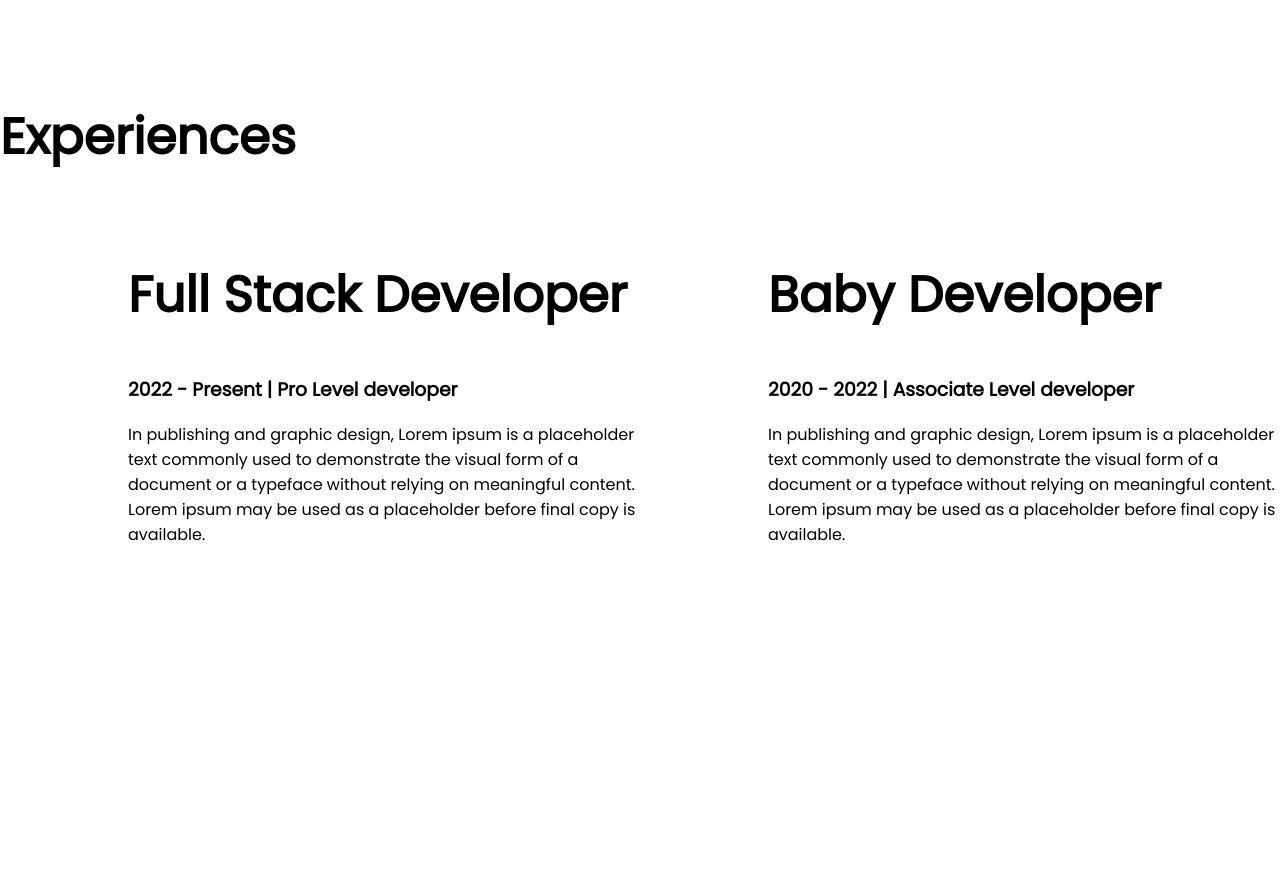
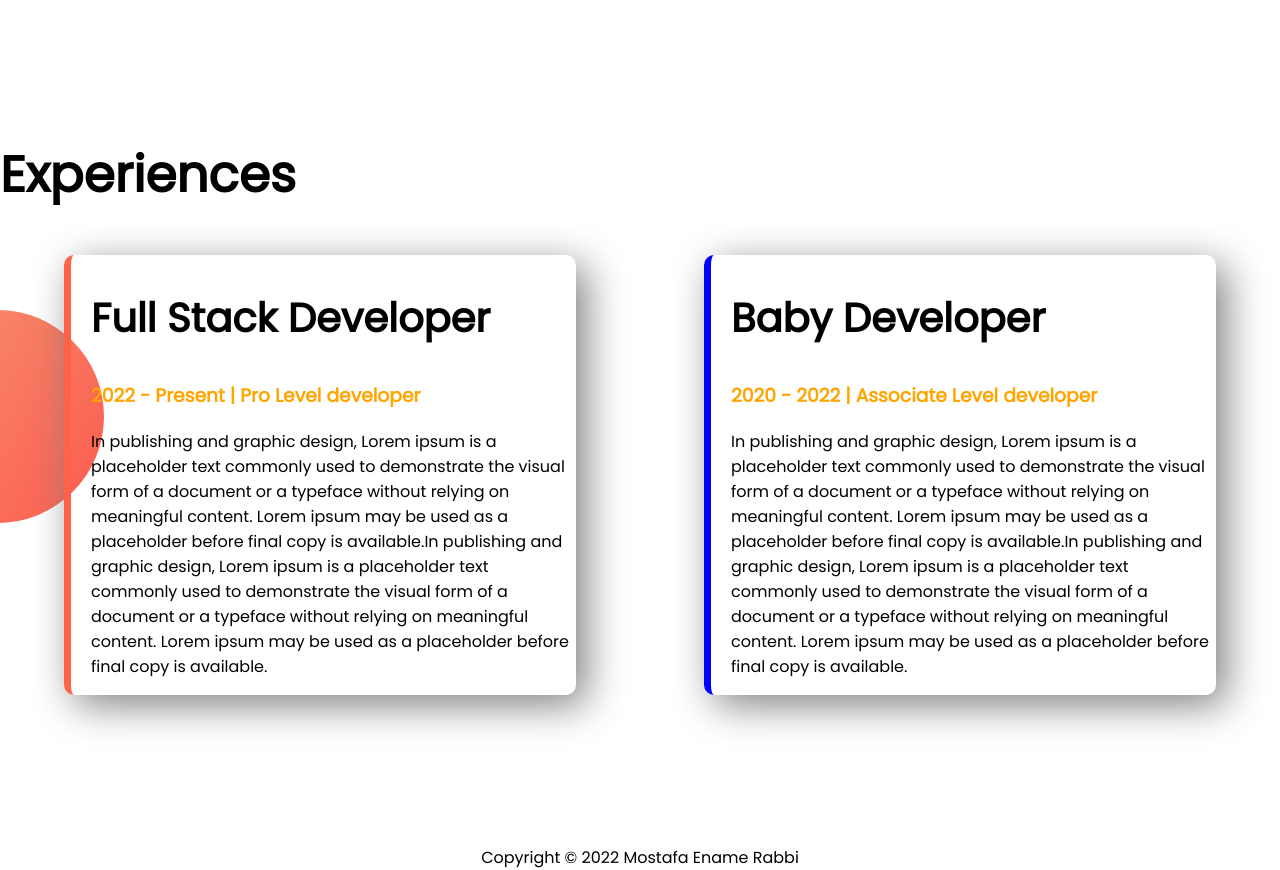
Before and after one commit to Noor-Ismot/Portfolio, a plain HTML site: page index.html in a window 1280 px wide. Shown: the part 1142-2012 px from the top of the page. Before the commit the page ends 1855 px from the top, so only its background shows below. Drawn offline with Linux system fonts and the light colour scheme.

Commit message:
PortfolioLastPart

```diff
--- a/index.html
+++ b/index.html
@@ -46,18 +46,26 @@
     <section class="experience-area">
         <h1>Experiences</h1>
         <div class="flexible-container">
-            <div class="half-width">
-                <h1>Full Stack Developer</h1>
-                <h3>2022 - Present | Pro Level developer</h3>
+            <div id="exp1" class="experience-item">
+                <h2>Full Stack Developer</h2>
+                <h3 class="orange-color">2022 - Present | Pro Level developer</h3>
                 <p>In publishing and graphic design, Lorem ipsum is a placeholder text commonly used to demonstrate the
+                    visual
+                    form of a document or a typeface without relying on meaningful content. Lorem ipsum may be used as a
+                    placeholder before final copy is available.In publishing and graphic design, Lorem ipsum is a
+                    placeholder text commonly used to demonstrate the
                     visual
                     form of a document or a typeface without relying on meaningful content. Lorem ipsum may be used as a
                     placeholder before final copy is available.</p>
             </div>
-            <div class="half-width">
-                <h1>Baby Developer</h1>
-                <h3>2020 - 2022 | Associate Level developer</h3>
+            <div id="exp2" class="experience-item">
+                <h2>Baby Developer</h2>
+                <h3 class="orange-color">2020 - 2022 | Associate Level developer</h3>
                 <p>In publishing and graphic design, Lorem ipsum is a placeholder text commonly used to demonstrate the
+                    visual
+                    form of a document or a typeface without relying on meaningful content. Lorem ipsum may be used as a
+                    placeholder before final copy is available.In publishing and graphic design, Lorem ipsum is a
+                    placeholder text commonly used to demonstrate the
                     visual
                     form of a document or a typeface without relying on meaningful content. Lorem ipsum may be used as a
                     placeholder before final copy is available.</p>
@@ -65,5 +73,6 @@
         </div>
     </section>
 </body>
+<footer>Copyright © 2022 Mostafa Ename Rabbi</footer>
 
 </html>
--- a/style.css
+++ b/style.css
@@ -6,6 +6,10 @@ body {
 
 h1 {
     font-size: 50px;
+}
+
+h2 {
+    font-size: 40px;
 }
 
 .orange-color {
@@ -20,6 +24,15 @@ h1 {
 .half-width {
     width: 50%;
     padding-left: 10%;
+}
+
+.experience-item {
+    box-shadow: 10px 10px 40px gray;
+    width: 40%;
+    margin-left: 5%;
+    margin-right: 5%;
+    padding-left: 20px;
+    border-radius: 10px;
 }
 
 .half-width img {
@@ -47,4 +60,20 @@ h1 {
     background-position: right;
 }
 
-.experience-area {}
+.experience-area {
+    background-image: url(images/exp-bg.png);
+    background-repeat: no-repeat;
+    background-position: left;
+}
+
+#exp1 {
+    border-left: 7px solid tomato;
+}
+
+#exp2 {
+    border-left: 7px solid blue;
+}
+
+footer {
+    text-align: center;
+}
```
